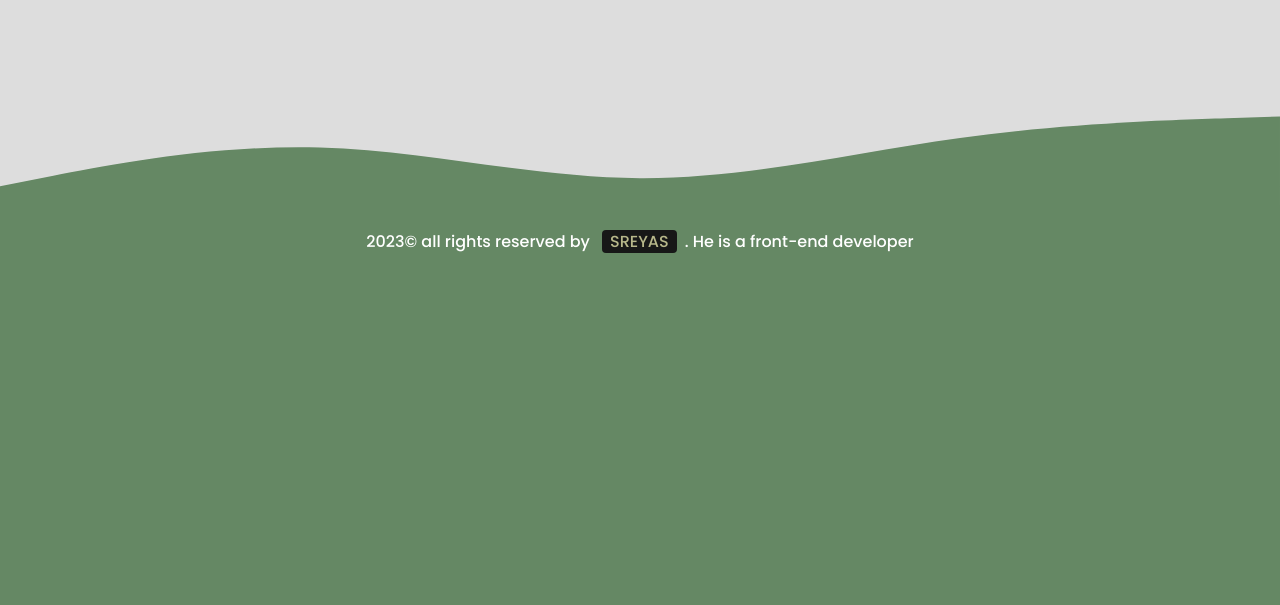
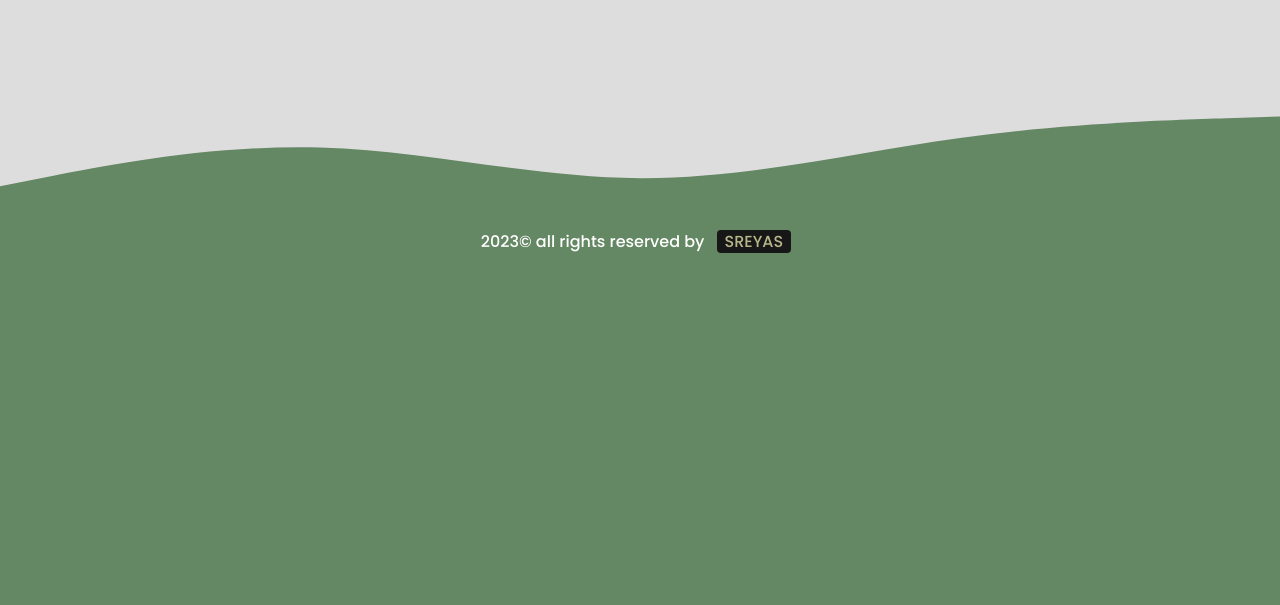
Before and after one commit to ImSreyas/TextWizard, a Flask app: page /index in a window 1280 px wide. Shown: the part 640-1245 px from the top of the page. Run offline with Flask 3, Linux system fonts and the light colour scheme; some libraries are stand-ins or nearby versions.

Commit message:
:memo: Footer dev info changed.

```diff
--- a/templates/components/layout.html
+++ b/templates/components/layout.html
@@ -73,7 +73,7 @@
     <footer>
       <span class="rights">
         <span>
-        2023© all rights reserved by <a href='/adminLogin'><span>SREYAS</span><a>. He is a front-end developer
+        2023© all rights reserved by <a href='/adminLogin'><span>SREYAS</span><a>
         </span>
       </span>
     </footer>
```
